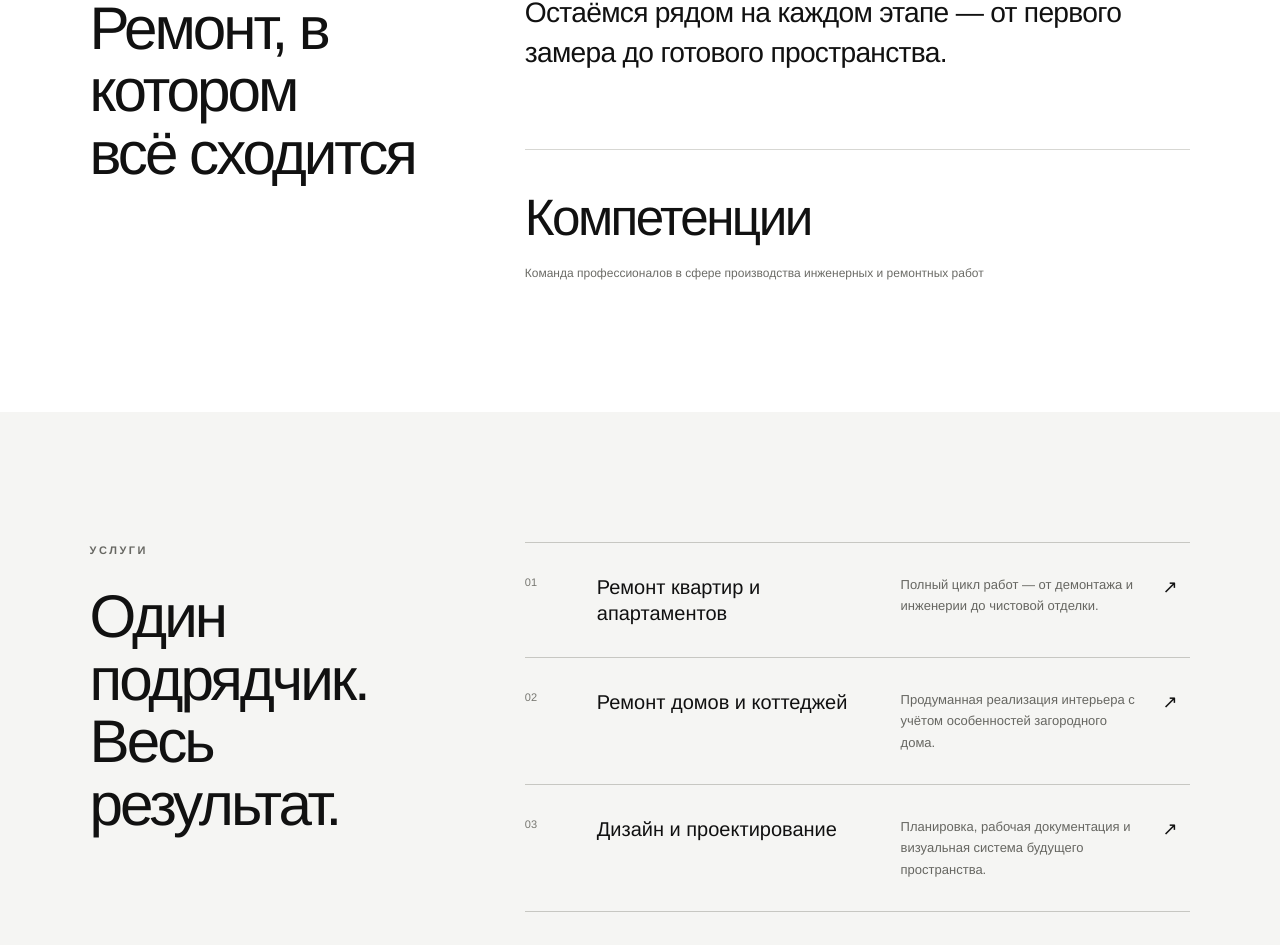
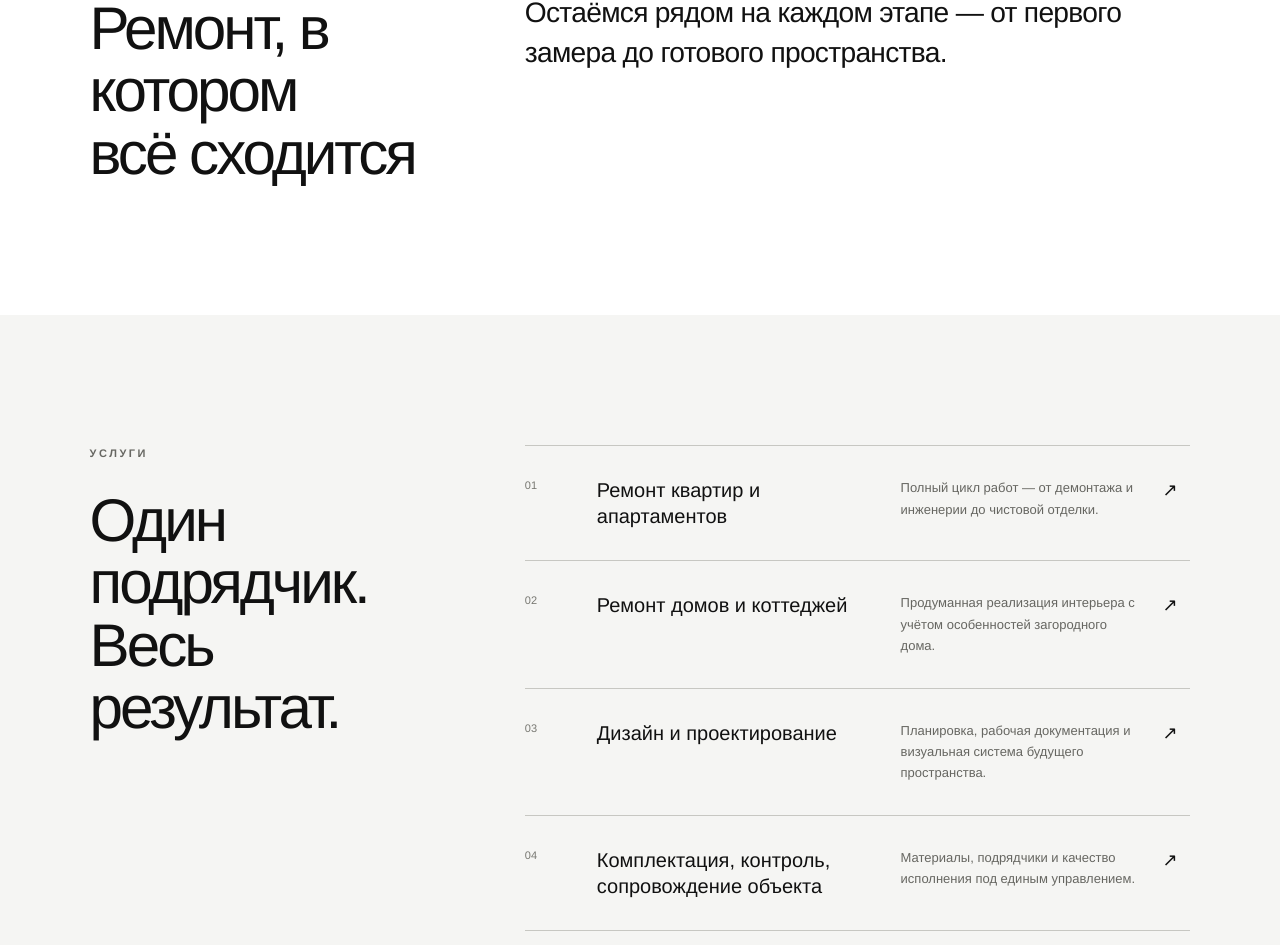
Before and after one commit to artemy-os/formula-remonta, a Next.js app: page / in a window 1280 px wide. Shown: the part 977-1922 px from the top of the page. Built offline with nearby package versions, Linux system fonts and the light colour scheme.

Commit message:
Remove competencies block from homepage

```diff
--- a/app/page.tsx
+++ b/app/page.tsx
@@ -176,12 +176,6 @@ export default function Home() {
             Реализуем ремонт любого уровня сложности. Остаёмся рядом на каждом
             этапе — от первого замера до готового пространства.
           </p>
-          <div className="stats">
-            <div>
-              <strong>Компетенции</strong>
-              <span>Команда профессионалов в сфере производства инженерных и ремонтных работ</span>
-            </div>
-          </div>
         </div>
       </section>
 
```
